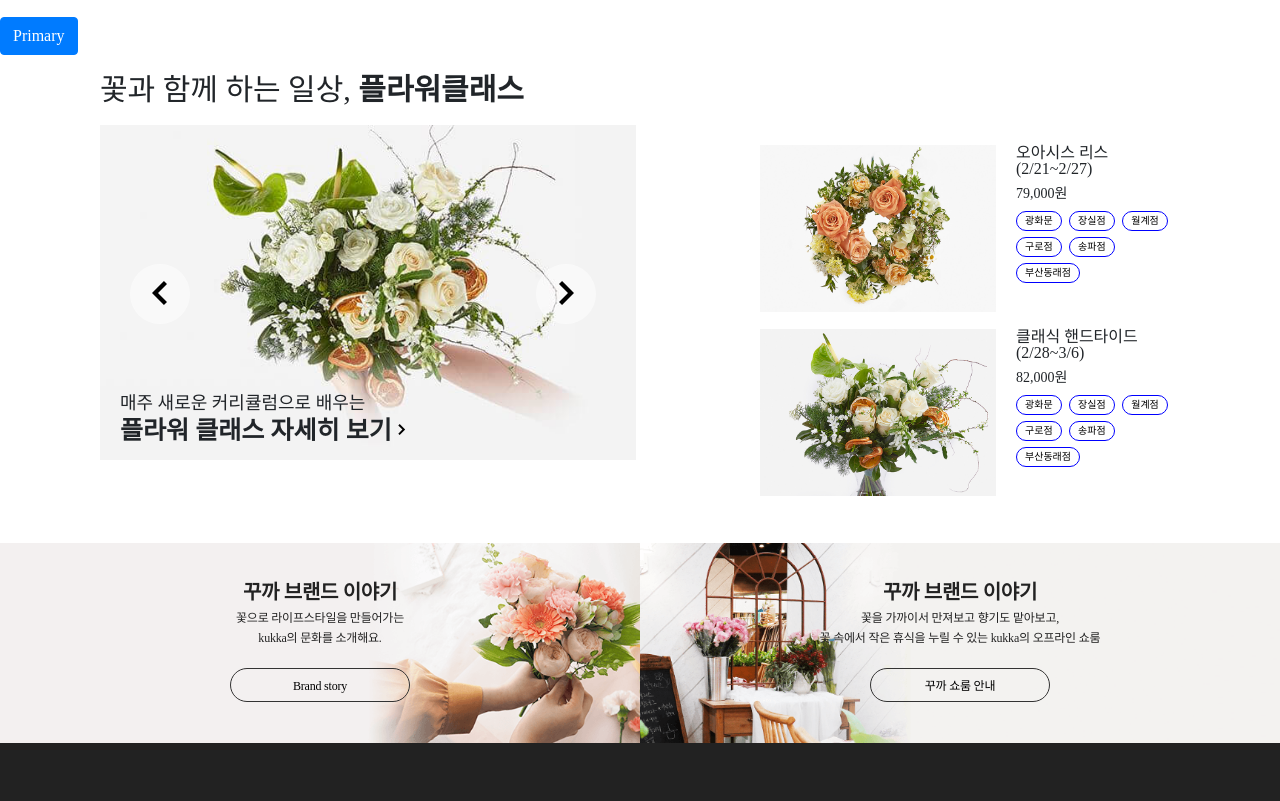
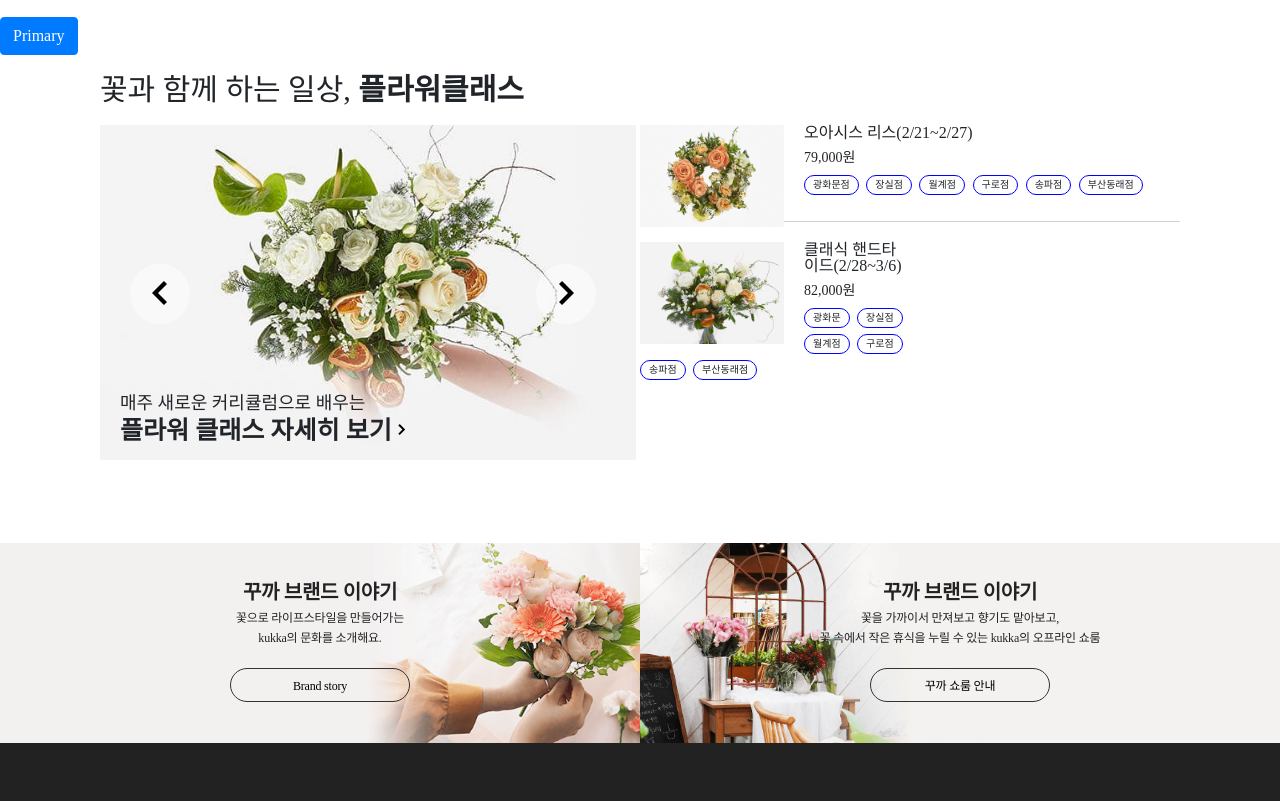
Before and after one commit to dududweb/Pre_Wanted_Kukka, a website: page src/main.html in a window 1280 px wide. Shown: the part 803-1604 px from the top of the page. Drawn offline with nearby package versions, Linux system fonts and the light colour scheme.

Commit message:
Modify: 레이아웃 구조 수정

```diff
--- a/src/css/slide.css
+++ b/src/css/slide.css
@@ -80,13 +80,15 @@
 }
 
 .itemList {
-  list-style: none;
-  padding: 0;
+  vertical-align: middle;
 }
 
 .item {
-  margin-top: 20px;
-  padding-bottom: 20px;
+}
+
+.underLine {
+  border-top: 1px solid lightgray;
+  margin: 20px 0;
 }
 
 .itemImg {
@@ -98,10 +100,10 @@
 
 .itemMeta {
   font-size: 14px;
+  padding-bottom: 106px;
 }
 
 .itemName {
-  margin: 10px 0;
   font-weight: 500;
 }
 
@@ -112,13 +114,6 @@
 
 .tagListContents {
   display: inline-block;
-}
-
-/* .underLine {
-  border: 1px solid lightgray;
-} */
-
-.tagButton {
   border: 1px solid blue;
   border-radius: 50px;
   margin: 0 4px 6px 0;
@@ -126,7 +121,6 @@
   font-size: 10px;
   background: white;
 }
-
 @media (min-width: 1024px) {
   .slideContainer {
     height: 488px;
@@ -154,13 +148,12 @@
     float: left;
   }
   .itemList {
-    min-width: 420px;
-    max-height: 392px;
+    width: 50%;
     float: right;
   }
   .itemImg {
-    width: 236px;
-    height: 167px;
+    max-width: 236px;
+    max-height: 167px;
   }
   .itemName {
     font-size: 16px;
@@ -169,4 +162,7 @@
   .itemPrice {
     font-size: 14px;
   }
+  .itemMeta {
+    width: 50%;
+  }
 }
--- a/src/main.html
+++ b/src/main.html
@@ -55,7 +55,7 @@
       integrity="sha384-fQybjgWLrvvRgtW6bFlB7jaZrFsaBXjsOMm/tB9LTS58ONXgqbR9W8oWht/amnpF"
       crossorigin="anonymous"
     ></script>
-    <div id="modal"></div>
+    <!-- <div id="modal"></div> -->
     <div id="nav"></div>
     <div class="clearBoth"></div>
     <div id="mainBanner"></div>
--- a/src/views/slide.html
+++ b/src/views/slide.html
@@ -5,21 +5,13 @@
   </h2>
 
   <div class="firstImgBox">
+    <div>
       <img
         class="mainItemImg_1"
         id="mainImg"
         src="/public/images/slide1.jpeg"
         alt="img"
       />
-    <div class="firstMetaData">
-      <div class="text">매주 새로운 커리큘럼으로 배우는</div>
-      <span class="linkText">플라워 클래스 자세히 보기</span>
-      <img
-        class="arrowIcon"
-        src="/public/icon/iconmonstr-arrow-25.svg"
-        alt="icon"
-      />
-    </div>
       <button class="nextButton">
         <img src="/public/icon/iconmonstr-arrow-25.svg" alt="next" />
       </button>
@@ -31,41 +23,46 @@
         />
       </button>
     </div>
-  <ul class="itemList">
-    <li class="item">
+
+    <div class="firstMetaData">
+      <div class="text">매주 새로운 커리큘럼으로 배우는</div>
+      <span class="linkText">플라워 클래스 자세히 보기</span>
+      <img
+        class="arrowIcon"
+        src="/public/icon/iconmonstr-arrow-25.svg"
+        alt="icon"
+      />
+    </div>
+  </div>
+
+  <div class="itemList">
+    <div class="item">
+      <span>
         <img
           class="itemImg"
           id="secondItemImg"
           src="/public/images/slide2.jpeg"
           alt="img"
         />
-      <div class="itemMeta">
+      </span>
+
+      <span class="itemMeta">
         <div class="itemName" id="secondItemName">오아시스 리스(2/21~2/27)</div>
         <div class="itemPrice" id="secondItemPrice">79,000원</div>
         <ul>
-          <li class="tagListContents">
-            <button class="tagButton">광화문</button>
-          </li>
-          <li class="tagListContents">
-            <button class="tagButton">장실점</button>
-          </li>
-          <li class="tagListContents">
-            <button class="tagButton">월계점</button>
-          </li>
-          <li class="tagListContents">
-            <button class="tagButton">구로점</button>
-          </li>
-          <li class="tagListContents">
-            <button class="tagButton">송파점</button>
-          </li>
-          <li class="tagListContents">
-            <button class="tagButton">부산동래점</button>
-          </li>
-          <!-- <div class="underLine"></div> -->
+          <li class="tagListContents">광화문점</li>
+          <li class="tagListContents">장실점</li>
+          <li class="tagListContents">월계점</li>
+          <li class="tagListContents">구로점</li>
+          <li class="tagListContents">송파점</li>
+          <li class="tagListContents">부산동래점</li>
         </ul>
+      </span>
     </div>
-    </li>
-    <li class="item">
+
+    <div class="underLine"></div>
+
+    <div class="item">
       <img
         class="itemImg"
         id="thirdItemImg"
@@ -78,28 +75,16 @@
         </div>
         <div class="itemPrice" id="thirdItemPrice">82,000원</div>
         <ul>
-          <li class="tagListContents">
-            <button class="tagButton">광화문</button>
-          </li>
-          <li class="tagListContents">
-            <button class="tagButton">장실점</button>
-          </li>
-          <li class="tagListContents">
-            <button class="tagButton">월계점</button>
-          </li>
-          <li class="tagListContents">
-            <button class="tagButton">구로점</button>
-          </li>
-          <li class="tagListContents">
-            <button class="tagButton">송파점</button>
-          </li>
-          <li class="tagListContents">
-            <button class="tagButton">부산동래점</button>
-          </li>
+          <li class="tagListContents">광화문</li>
+          <li class="tagListContents">장실점</li>
+          <li class="tagListContents">월계점</li>
+          <li class="tagListContents">구로점</li>
+          <li class="tagListContents">송파점</li>
+          <li class="tagListContents">부산동래점</li>
         </ul>
       </div>
-    </li>
-  </ul>
+    </div>
+  </div>
 </section>
 
 <script src="./js/slide.js"></script>
```
Lines whose indentation alone changed are shown as unchanged.
